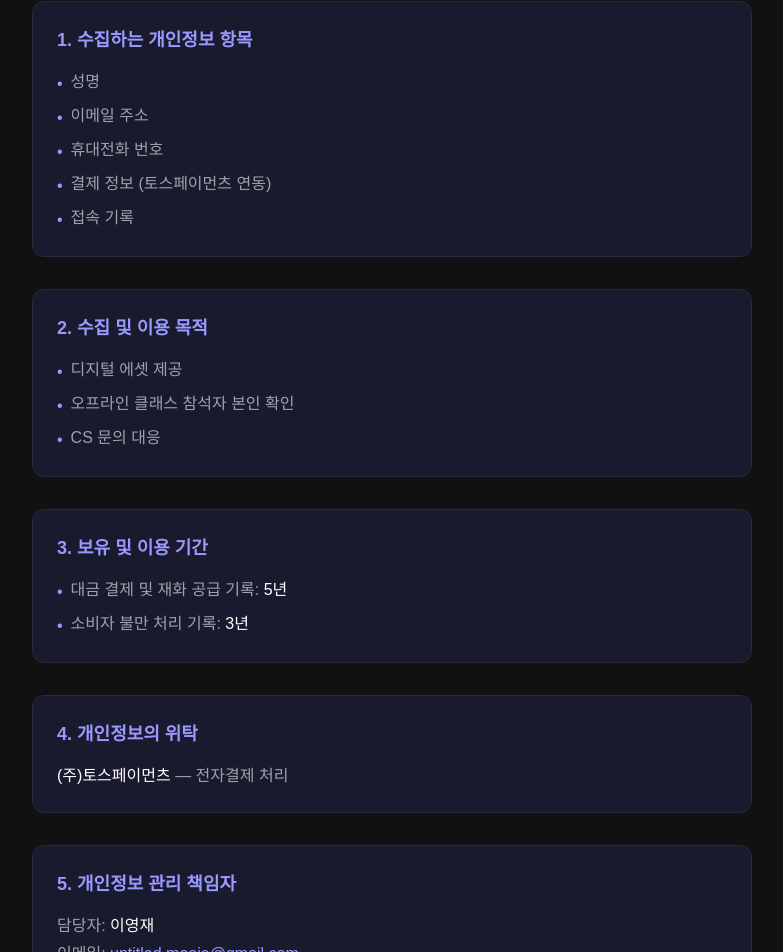
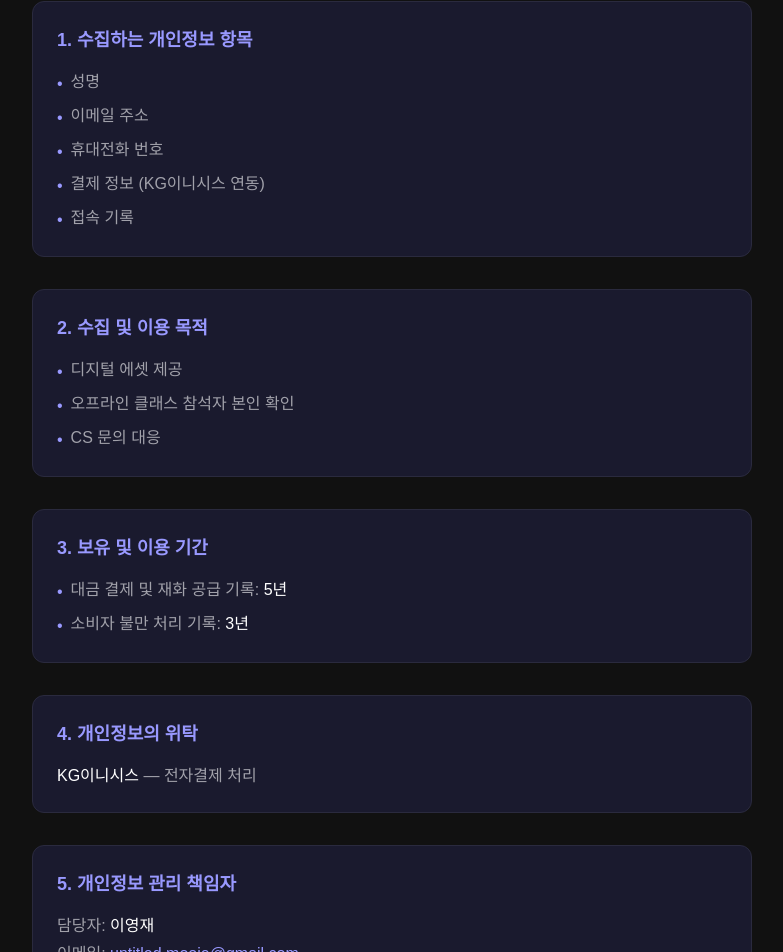
Before and after one commit to leezai0226/untitled, a Next.js app: page /privacy in a window 1280 px wide. Shown: the part 321-1273 px from the top of the page, without its empty margins (248-1031 px from the left). Built offline with nearby package versions, Linux system fonts and the light colour scheme; no server answers; a web font is replaced by a local one.

Commit message:
개인정보약관수정

```diff
--- a/src/app/privacy/page.tsx
+++ b/src/app/privacy/page.tsx
@@ -28,7 +28,7 @@ export default function PrivacyPage() {
                 "성명",
                 "이메일 주소",
                 "휴대전화 번호",
-                "결제 정보 (토스페이먼츠 연동)",
+                "결제 정보 (KG이니시스 연동)",
                 "접속 기록",
               ].map((item) => (
                 <li key={item} className="flex items-start gap-2">
@@ -88,7 +88,7 @@ export default function PrivacyPage() {
             </h2>
             <p className="mt-4 text-base text-sub-text">
               <span className="text-white font-medium">
-                (주)토스페이먼츠
+                KG이니시스
               </span>{" "}
               — 전자결제 처리
             </p>
--- a/src/app/terms/page.tsx
+++ b/src/app/terms/page.tsx
@@ -131,7 +131,7 @@ export default function TermsPage() {
               제5조 (결제 및 취소)
             </h2>
             <p className="mt-4 text-base leading-relaxed text-sub-text">
-              결제는 토스페이먼츠를 통한 전자결제 대행 서비스를 이용합니다.
+              결제는 KG이니시스를 통한 전자결제 대행 서비스를 이용합니다.
             </p>
           </section>
         </div>
```
